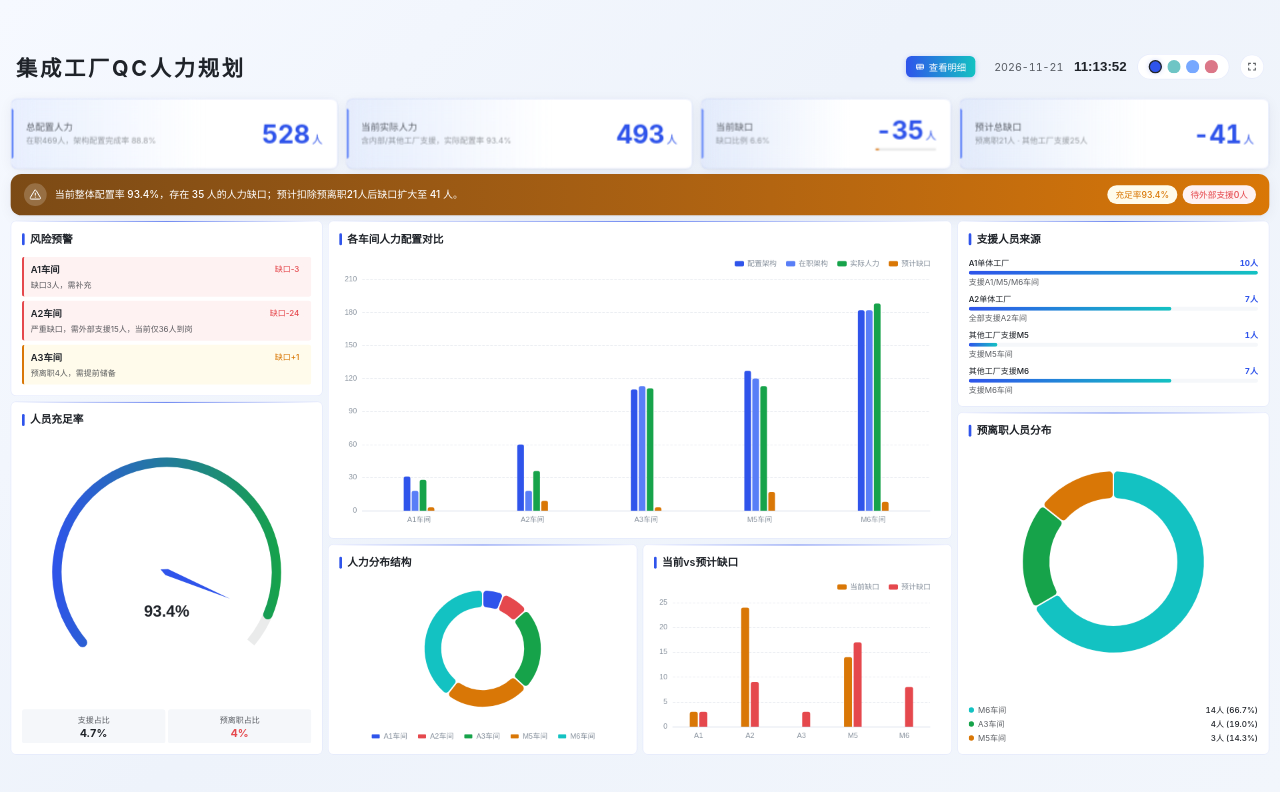
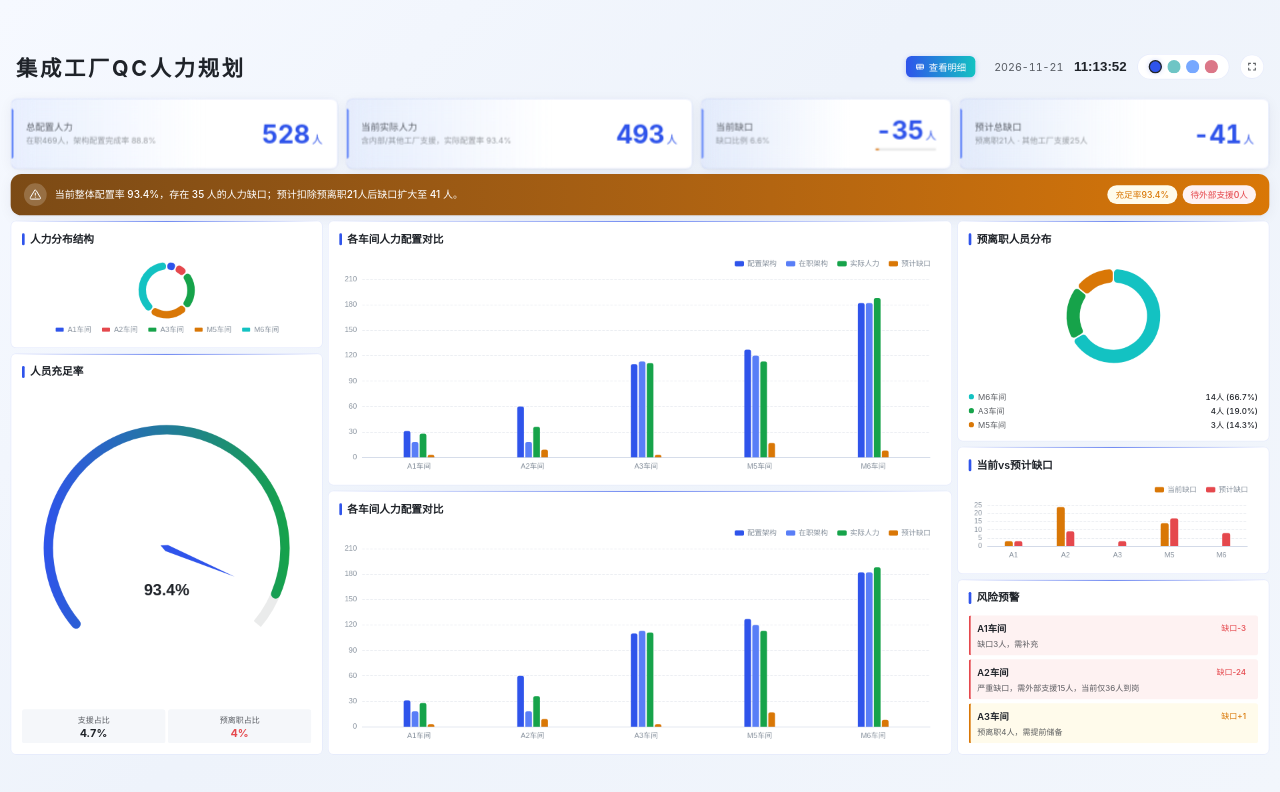
Before and after one commit to dreamSeekerYu/screen-framework, a Vue app: page /#/qc in a window 1280 px wide. Shown: the top 792 px of the page. Built offline with nearby package versions, Linux system fonts and the light colour scheme.

Commit message:
fix:--qc-布局调整

```diff
--- a/src/views/Qc/index.vue
+++ b/src/views/Qc/index.vue
@@ -42,22 +42,8 @@
       <div class="qc-main">
         <!-- 左列：风险预警 + 人员充足率 -->
         <div class="qc-col qc-col--left">
-          <ScreenCard title="风险预警" class="qc-risk">
-            <template #header-extra>
-              <StatusTag v-if="qc.highRiskCount" :text="qc.highRiskCount + '个高风险'" type="danger" effect="light" round />
-              <StatusTag v-else text="无高风险" type="success" effect="light" round />
-            </template>
-            <div class="risk-list">
-              <div v-for="r in topRisks" :key="r.name" class="risk-item" :class="'risk-item--' + r.level">
-                <div class="risk-item__top">
-                  <span class="risk-item__name">{{ r.name }}车间</span>
-                  <StatusTag :text="'缺口' + r.gapText" :type="r.level === 'danger' ? 'danger' : 'warning'"
-                             effect="light" size="small" round />
-                </div>
-                <p class="risk-item__msg">{{ r.msg }}</p>
-              </div>
-              <div v-if="topRisks.length === 0" class="risk-empty">各车间人力充足，无明显风险</div>
-            </div>
+          <ScreenCard title="人力分布结构" class="qc-pie">
+              <BaseChart :option="pieOpt" class="qc-chart-full" />
           </ScreenCard>
 
           <ScreenCard title="人员充足率" class="qc-gauge">
@@ -80,42 +66,14 @@
           <ScreenCard title="各车间人力配置对比" class="qc-bar">
             <BaseChart :option="barOpt" class="qc-chart-full" />
           </ScreenCard>
-          <div class="qc-mid-bottom">
-            <ScreenCard title="人力分布结构" class="qc-pie">
-              <BaseChart :option="pieOpt" class="qc-chart-full" />
-            </ScreenCard>
-            <ScreenCard title="当前vs预计缺口" class="qc-compare">
-              <BaseChart :option="compareOpt" class="qc-chart-full" />
-            </ScreenCard>
-          </div>
+          <ScreenCard title="各车间人力配置对比" class="qc-bar">
+            <BaseChart :option="barOpt" class="qc-chart-full" />
+          </ScreenCard>
         </div>
 
         <!-- 右列：支援人员来源 + 预离职人员分布 -->
         <div class="qc-col qc-col--right">
-          <ScreenCard title="支援人员来源" class="qc-support">
-            <div class="support-list">
-              <div v-for="s in qc.supportSources" :key="s.name" class="support-item">
-                <div class="support-item__top">
-                  <span class="support-item__name">{{ s.name }}</span>
-                  <span class="support-item__num">{{ s.count }}人</span>
-                </div>
-                <div class="support-bar">
-                  <div class="support-bar__fill"
-                       :style="{ width: (qc.maxSupport ? s.count / qc.maxSupport * 100 : 0) + '%' }"></div>
-                </div>
-                <p class="support-item__desc">{{ s.desc }}</p>
-              </div>
-              <div class="support-item support-item--ext" v-if="qc.externalWait > 0">
-                <div class="support-item__top">
-                  <span class="support-item__name">待外部支援</span>
-                  <span class="support-item__num text-warning">{{ qc.externalWait }}人</span>
-                </div>
-                <p class="support-item__desc">A2车间缺口最大，优先补充</p>
-              </div>
-            </div>
-          </ScreenCard>
-
-          <ScreenCard title="预离职人员分布" class="qc-leave">
+           <ScreenCard title="预离职人员分布" class="qc-leave">
             <BaseChart :option="leaveOpt" class="qc-leave__chart" />
             <div class="leave-legend">
               <div v-for="l in qc.leaveDist" :key="l.name" class="leave-legend__row">
@@ -124,6 +82,26 @@
                 </span>
                 <span class="leave-legend__num">{{ l.value }}人 ({{ l.percent }}%)</span>
               </div>
+            </div>
+          </ScreenCard>
+           <ScreenCard title="当前vs预计缺口" class="qc-compare">
+              <BaseChart :option="compareOpt" class="qc-chart-full" />
+            </ScreenCard>
+          <ScreenCard title="风险预警" class="qc-risk">
+            <template #header-extra>
+              <StatusTag v-if="qc.highRiskCount" :text="qc.highRiskCount + '个高风险'" type="danger" effect="light" round />
+              <StatusTag v-else text="无高风险" type="success" effect="light" round />
+            </template>
+            <div class="risk-list">
+              <div v-for="r in topRisks" :key="r.name" class="risk-item" :class="'risk-item--' + r.level">
+                <div class="risk-item__top">
+                  <span class="risk-item__name">{{ r.name }}车间</span>
+                  <StatusTag :text="'缺口' + r.gapText" :type="r.level === 'danger' ? 'danger' : 'warning'"
+                            effect="light" size="small" round />
+                </div>
+                <p class="risk-item__msg">{{ r.msg }}</p>
+              </div>
+              <div v-if="topRisks.length === 0" class="risk-empty">各车间人力充足，无明显风险</div>
             </div>
           </ScreenCard>
         </div>
```
